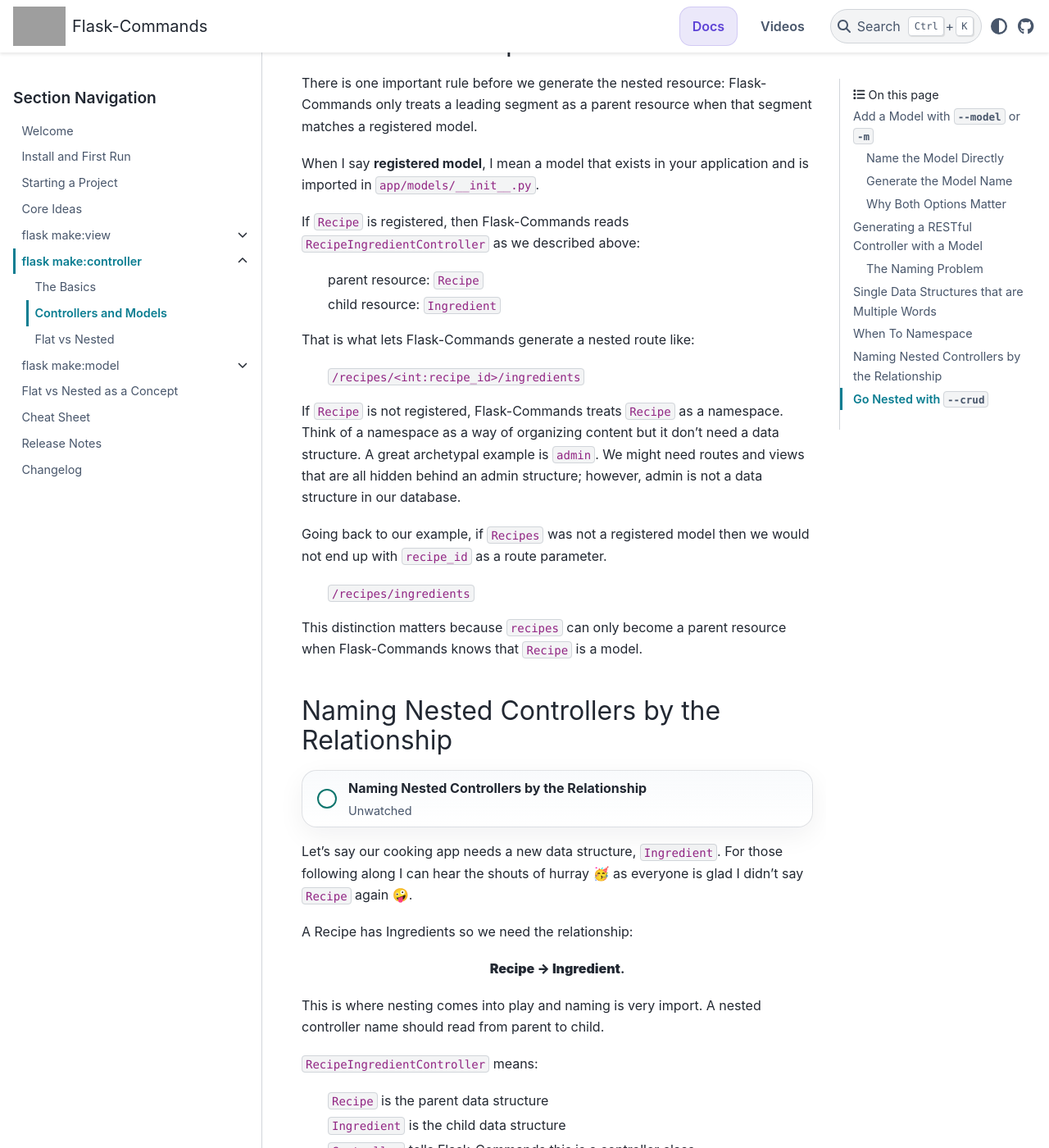
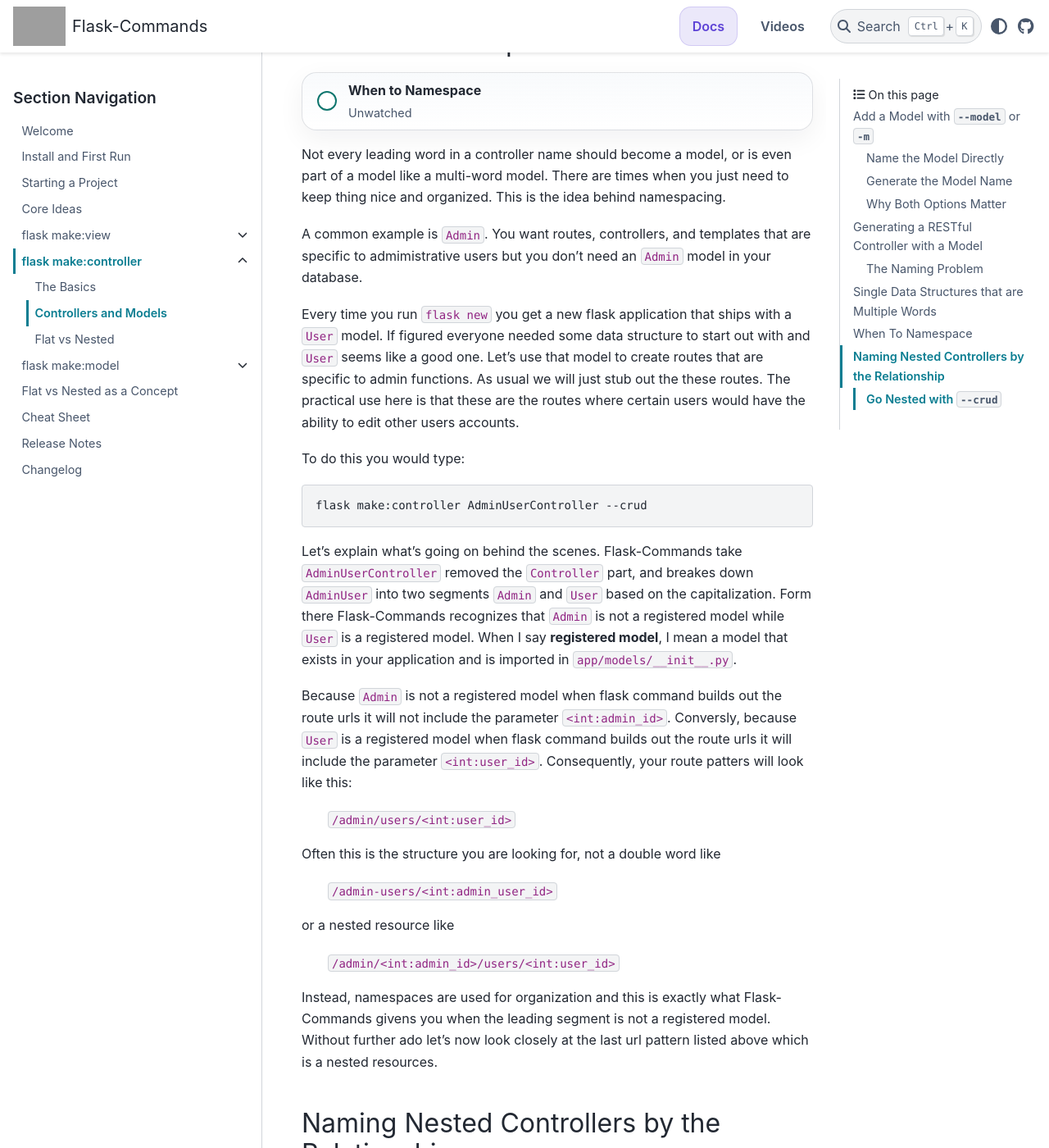
Before and after one commit to VoyagerX21/flask-commands, a Sphinx documentation site: the page built from docs/source/commands/make_controller/controllers_and_models.rst, in a window 1280 px wide and 1400 px high, scrolled down 6597 px. Shown: the whole window at 82% size. Built offline with Sphinx 7.4.7 and the PyData theme 0.15.4, drawn with Linux system fonts in a browser that asks for light colours; some of the changed text lies outside the part shown; grey boxes are pictures that could not be loaded.

Commit message:
docs(make-controller): clarify nested controller naming
- Rewrite the namespace section around AdminUserController and registered model behavior.
- Expand nested RecipeIngredientController guidance to explain parent resources and CRUD route generation.
- Clarify that --crud treats the last segment as a RESTful resource without generating the model.
- Update the video catalog entry from Understand Namespaces to When to Namespace.

```diff
--- a/docs/source/_data/video_catalog.json
+++ b/docs/source/_data/video_catalog.json
@@ -300,8 +300,8 @@
       "description": "Add a description",
       "video_id": "nrFk9fAaiII"
     },
-    "when-to-namespaces": {
-      "title": "Understand Namespaces",
+    "when-to-namespace": {
+      "title": "When to Namespace",
       "description": "Add a description",
       "video_id": "nrFk9fAaiII"
     },
--- a/docs/source/commands/make_controller/controllers_and_models.rst
+++ b/docs/source/commands/make_controller/controllers_and_models.rst
@@ -271,37 +271,55 @@
 
 .. youtube_embed:: when-to-namespace
 
+Not every leading word in a controller name should become a model, or is even
+part of a model like a multi-word model.  There are times when you just need
+to keep thing nice and organized.  This is the idea behind namespacing.
 
-There is one important rule before we generate the nested resource:
-Flask-Commands only treats a leading segment as a parent resource when that
-segment matches a registered model.
+A common example is ``Admin``. You want routes, controllers, and templates
+that are specific to admimistrative users but you don't need an ``Admin``
+model in your database.
 
-When I say **registered model**, I mean a model that exists in your application
-and is imported in ``app/models/__init__.py``.
+Every time you run ``flask new`` you get a new flask application that ships
+with a ``User`` model.  If figured everyone needed some data structure to start
+out with and ``User`` seems like a good one.  Let's use that model to create
+routes that are specific to admin functions.  As usual we will just stub
+out the these routes.  The practical use here is that these are the routes
+where certain users would have the ability to edit other users accounts.
 
-If ``Recipe`` is registered, then Flask-Commands reads
-``RecipeIngredientController`` as we described above:
+To do this you would type:
 
-- parent resource: ``Recipe``
-- child resource: ``Ingredient``
+.. code-block:: bash
 
-That is what lets Flask-Commands generate a nested route like:
+   flask make:controller AdminUserController --crud
 
-- ``/recipes/<int:recipe_id>/ingredients``
+Let's explain what's going on behind the scenes.  Flask-Commands take
+``AdminUserController`` removed the ``Controller`` part, and breakes down
+``AdminUser`` into two segments ``Admin`` and ``User`` based on the
+capitalization.  Form there Flask-Commands recognizes that ``Admin`` is not
+a registered model while ``User`` is a registered model.  When I say
+**registered model**, I mean a model that exists in your application and is
+imported in ``app/models/__init__.py``.
 
-If ``Recipe`` is not registered, Flask-Commands treats ``Recipe`` as a
-namespace. Think of a namespace as a way of organizing content but it don't
-need a data structure.  A great archetypal example is  ``admin``.  We might
-need routes and views that are all hidden behind an admin structure; however,
-admin is not a data structure in our database.
+Because ``Admin`` is not a registered model when flask command builds out the
+route urls it will not include the parameter ``<int:admin_id>``.  Conversly,
+because ``User`` is a registered model when flask command builds out the
+route urls it will include the parameter ``<int:user_id>``.  Consequently,
+your route patters will look like this:
 
-Going back to our example, if ``Recipes`` was not a registered model then we
-would not end up with ``recipe_id`` as a route parameter.
+- ``/admin/users/<int:user_id>``
 
-- ``/recipes/ingredients``
+Often this is the structure you are looking for, not a double word like
 
-This distinction matters because ``recipes`` can only become a parent resource
-when Flask-Commands knows that ``Recipe`` is a model.
+- ``/admin-users/<int:admin_user_id>``
+
+or a nested resource like
+
+- ``/admin/<int:admin_id>/users/<int:user_id>``
+
+Instead, namespaces are used for organization and this is exactly what
+Flask-Commands givens you when the leading segment is not a registered model.
+Without further ado let's now look closely at the last url pattern listed above
+which is a nested resources.
 
 
 Naming Nested Controllers by the Relationship
@@ -313,12 +331,18 @@
 those following along I can hear the shouts of hurray 🥳 as everyone is glad I
 didn't say ``Recipe`` again 🤪.
 
-A Recipe has Ingredients so we need the relationship:
+While we want an ``Ingredient`` data structure we don't want a random resource
+floating around by itself.  Future you will not like the random floating resource.
+Instead we need the new data structure ``Ingredient`` to connect to the
+current ``Recipe`` data structure.  In other words, our application the ability
+for recipes to have ingredients.
+
+To show this relationship in diagram form one often writes:
 
 .. centered:: **Recipe -> Ingredient**.
 
-This is where nesting comes into play and naming is very import.  A nested
-controller name should read from parent to child.
+This is where nesting comes into play.  A nested controller name should read
+from parent to child.
 
 ``RecipeIngredientController`` means:
 
@@ -326,10 +350,23 @@
 - ``Ingredient`` is the child data structure
 - ``Controller`` tells Flask-Commands this is a controller class
 
+The important rule here is:
+
+ Flask-Commands treats a leading segment as a parent resource when that
+ segment matches a registered model.
+
+Because ``Recipe`` is registered, Flask-Commands reads
+``RecipeIngredientController`` as we described above:
+
+- parent resource: ``Recipe``
+- child resource: ``Ingredient``
+
+That is what lets Flask-Commands generate nested route like:
+
+- ``/recipes/<int:recipe_id>/ingredients``
+
 That naming gives Flask-Commands enough structure to build folders, routes,
 templates, and endpoint names that tell the same story.
-
-For example, the controller name points toward structure like:
 
 - ``app/controllers/recipe_ingredient_controller.py``
 - ``app/routes/recipes/ingredients/``
@@ -339,53 +376,52 @@
 The controller name is doing more than naming a Python class. It is describing
 how the resource belongs in the application.
 
+
 Go Nested with ``--crud``
--------------------------
+^^^^^^^^^^^^^^^^^^^^^^^^^
 
 .. youtube_embed:: go-nested-with-make-controller-crud
 
-After a lot of build up let’s go back and build the nested relationship we
-discussed above **Recipe -> Ingredient**.
+After a lot of build up let's now build the nested relationship we
+just discussed **Recipe -> Ingredient**.
 
-If you are following along you should already have a  That means we want a nested controller:
+If you are following along you should already have a ``Recipe`` model.  This
+is really the important part because without ``Recipe`` as a registered model
+Flask-Commands will treat ``Recipe`` as a namespace.  But when ``Recipe`` is
+a model and we type:
 
 .. code-block:: bash
 
    flask make:controller RecipeIngredientController --crud
 
-With this one change, you get a lot of structural benefits:
+We end up with a nested resources.  Notice that we did not include the ``-m``
+or ``--model`` options, instead we use ``--crud``.
 
-- ``app/controllers/recipe_ingredient_controller.py``
-- nested routes under ``app/routes/recipes/ingredients/``
-- templates under ``app/templates/recipes/ingredients/``
-- nested endpoint names like ``recipes.ingredients.index``
+Because ``Recipe`` is a registered model and we added the ``--crud`` option,
+our last segment ``Ingredient`` is treated like a RESTful resource but it
+doesn't register the model for you.
 
-That last part matters a lot to me.
+In this case, Flask-Commands has enough information to build the nested route
+resource shape like:
 
-If ingredients belong to recipes, I want the route names, folder structure,
-and controller name to read that way too. The app should tell the truth about
-the relationship.
+- /recipes/<int:recipe_id>/ingredients (index route)
+- /recipes/<int:recipe_id>/ingredients/<int:ingredient_id> (show route)
 
-So instead of a flat route like:
-
-- ``/ingredients``
-
-you end up with a nested route shape:
-
-- ``/recipes/<int:recipe_id>/ingredients``
-
-And instead of a flat endpoint name, you preserve the nesting with:
+So instead of a flat endpoint name, you preserve the nesting and references to
+the routes include the recipe_id like this:
 
 .. code-block:: python
 
    url_for('recipes.ingredients.index', recipe_id=1)
 
-That saves real mental energy later.
+So, with ``Recipes`` as a registered model we end up with a lot of structures
+that explain the relationship:
 
- The last segment before ``Controller`` becomes the data structure. Any
- earlier segments only become parent resources with route parameters when
- Flask-Commands recognizes them as registered models.
+- a ``RecipeIngredientContoller`` under ``app/controllers/recipe_ingredient_controller.py``
+- nested routes under ``app/routes/recipes/ingredients/``
+- templates under ``app/templates/recipes/ingredients/``
+- nested endpoint names like ``recipes.ingredients.index``
 
-Now we need to nest, build out all RESTful action, and generate a model with.
-Now that the model naming is clear, we can look at the more interesting case:
-when one controller name can describe more than one valid structure.
+Now that we understand how Flask-Commands generates nested controller structure,
+we can look at what happens when we add ``-m`` and ask Flask-Commands to
+generate the model too.
```
